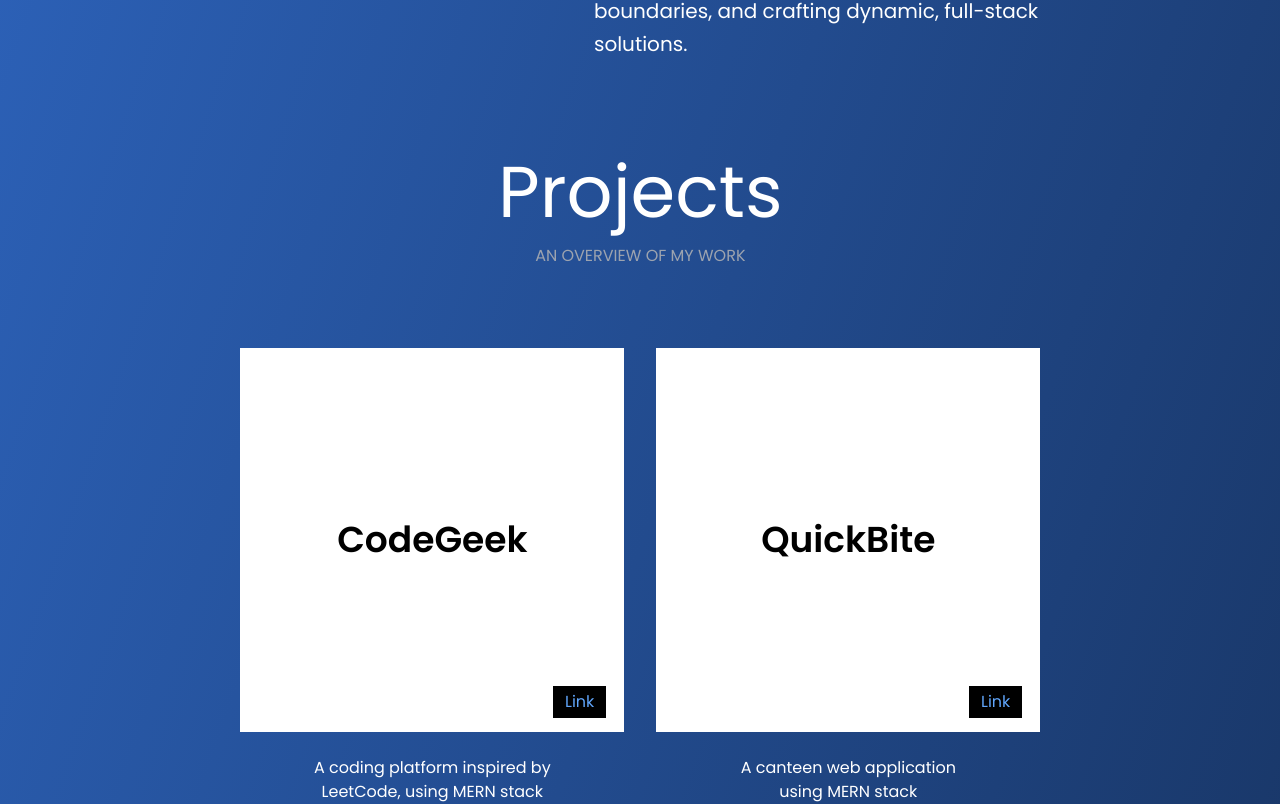
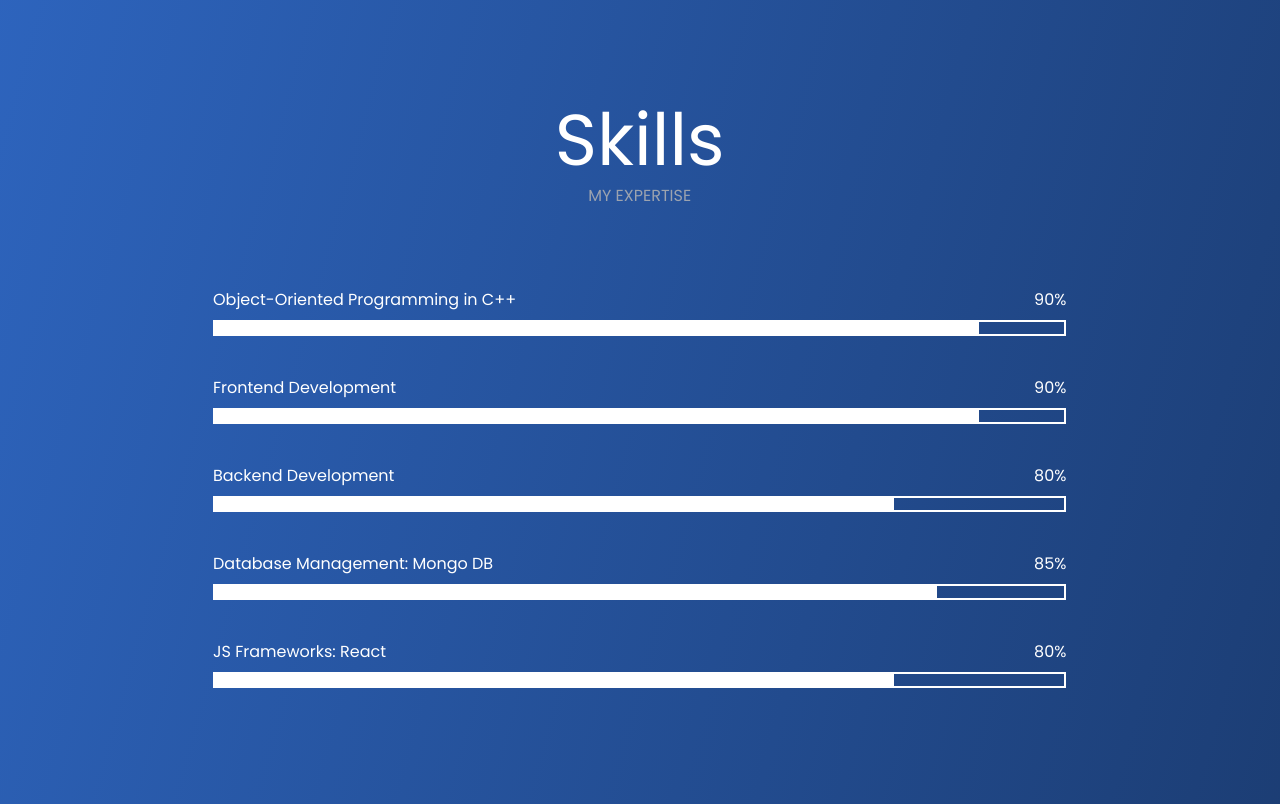
Before and after one commit to SunnyBaryah/portfolio-2, a React (Vite) app: page / in a window 1280 px wide. Shown: the part 1476-2280 px from the top of the page. Built offline with nearby package versions, Linux system fonts and the light colour scheme.

Commit message:
Add skills section

```diff
--- a/src/App.jsx
+++ b/src/App.jsx
@@ -4,11 +4,13 @@ import About from "./components/About";
 import Navbar from "./components/Navbar";
 import Projects from "./components/Projects";
 import Contact from "./components/Contact";
+import Skills from "./components/Skills";
 function App() {
   const homeRef = useRef(null);
   const aboutRef = useRef(null);
   const projectRef = useRef(null);
   const contactRef = useRef(null);
+  const skillRef = useRef(null);
   return (
     <div className="min-h-screen bg-gradient-to-br from-blue-500 to to-black bg-[length:200%_200%] animate-gradient-slow font-['Poppins'] ">
       {/* Pass refs to the Navbar for scrolling */}
@@ -17,13 +19,18 @@ function App() {
         aboutRef={aboutRef}
         projectsRef={projectRef}
         contactRef={contactRef}
+        skillRef={skillRef}
       />
 
       {/* Pass refs to the sections */}
       <Home ref={homeRef} />
       <About ref={aboutRef} />
+      <Skills ref={skillRef} />
       <Projects ref={projectRef} />
       <Contact ref={contactRef} />
+      <div className="py-2 flex justify-center content-center text-gray-400">
+        <p>Made by NipunBaryah</p>
+      </div>
     </div>
   );
 }
--- a/src/components/About.jsx
+++ b/src/components/About.jsx
@@ -6,7 +6,7 @@ const About = forwardRef((props, ref) => {
     threshold: 0.1,
   });
   return (
-    <div ref={ref} className="min-h-screen ">
+    <div ref={ref} className="mb-32 ">
       <div
         ref={ref1}
         className={`transition-transform transform duration-500 ${
@@ -25,7 +25,11 @@ const About = forwardRef((props, ref) => {
             />
           </div>
           <div className="w-full xl:w-3/4 lg:text-xl flex items-center">
-            <p className="leading-relaxed">
+            <p
+              className={`leading-relaxed transition-transform transform duration-1000 ${
+                inView ? "animate-popUpLate" : "opacity-0"
+              }`}
+            >
               I am a dedicated web developer with over a year of hands-on
               experience, including mastering data structures and algorithms
               (DSA) and developing full-stack projects using the MERN stack. My
--- a/src/components/Contact.jsx
+++ b/src/components/Contact.jsx
@@ -6,7 +6,7 @@ const Contact = forwardRef((props, ref) => {
     threshold: 0.1,
   });
   return (
-    <div ref={ref} className="min-h-screen w-4/6 mx-auto ">
+    <div ref={ref} className="w-4/6 mx-auto">
       <div
         ref={ref1}
         className={`transition-transform transform duration-500 ${
@@ -24,20 +24,26 @@ const Contact = forwardRef((props, ref) => {
             method="POST"
           >
             <input
-              className="w-full h-10 p-2 text-black"
+              className={`transition-transform transform duration-500 ${
+                inView ? "animate-popUp" : "opacity-0"
+              } w-full h-10 p-2 text-black`}
               placeholder="Enter your name"
               type="text"
               name="name"
             />
             <input
-              className="w-full h-10 p-2 text-black"
+              className={`transition-transform transform duration-500 ${
+                inView ? "animate-popUpLate" : "opacity-0"
+              } w-full h-10 p-2 text-black`}
               placeholder="Enter your email"
               type="email"
               name="email"
             />
 
             <textarea
-              className="w-full h-32 p-2 text-black"
+              className={`transition-transform transform duration-500 ${
+                inView ? "animate-popUpLater" : "opacity-0"
+              } w-full h-32 p-2 text-black`}
               placeholder="Enter your message"
               name="message"
             ></textarea>
@@ -52,7 +58,11 @@ const Contact = forwardRef((props, ref) => {
         </div>
         <div className="mt-10 w-full flex flex-col items-center justify-center gap-8">
           <h1 className="text-xl xl:text-4xl">Social Handles</h1>
-          <div className="flex flex-wrap">
+          <div
+            className={`transition-transform transform duration-500 ${
+              inView ? "animate-popUpLater" : "opacity-0"
+            } flex flex-wrap`}
+          >
             <SocialBtn />
           </div>
         </div>
--- a/src/components/Home.jsx
+++ b/src/components/Home.jsx
@@ -6,7 +6,7 @@ const Home = forwardRef((props, ref) => {
     threshold: 0.1,
   });
   return (
-    <div ref={ref} className={`min-h-screen `}>
+    <div ref={ref} className={`mb-20`}>
       <div
         ref={ref1}
         className={`transition-transform transform duration-500 ${
@@ -18,8 +18,20 @@ const Home = forwardRef((props, ref) => {
             <p>HELLO THERE!</p>
           </div>
           <div className="text-2xl md:text-7xl lg:text-5xl xl:text-7xl flex flex-col gap-4">
-            <span>I am Nipun Baryah,</span>
-            <span>a web developer</span>
+            <span
+              className={`transition-transform transform duration-500 ${
+                inView ? "animate-popUpLate" : "opacity-0"
+              }`}
+            >
+              I am Nipun Baryah,
+            </span>
+            <span
+              className={`transition-transform transform duration-500 ${
+                inView ? "animate-popUpLater" : "opacity-0"
+              }`}
+            >
+              a web developer
+            </span>
           </div>
           <div className=" text-gray-400 text-xl">
             <p>ENTRY LEVEL DEVELOPER</p>
--- a/src/components/Navbar.jsx
+++ b/src/components/Navbar.jsx
@@ -1,7 +1,7 @@
 import React from "react";
 import { useState, useEffect } from "react";
 import NavButton from "./common/NavButton";
-const Navbar = ({ homeRef, aboutRef, projectsRef, contactRef }) => {
+const Navbar = ({ homeRef, aboutRef, projectsRef, contactRef, skillRef }) => {
   const scrollToSection = (sectionRef) => {
     sectionRef.current.scrollIntoView({ behavior: "smooth" });
   };
@@ -45,6 +45,9 @@ const Navbar = ({ homeRef, aboutRef, projectsRef, contactRef }) => {
         <nav className="hidden lg:block">
           <NavButton onClick={() => scrollToSection(homeRef)}>Home</NavButton>
           <NavButton onClick={() => scrollToSection(aboutRef)}>About</NavButton>
+          <NavButton onClick={() => scrollToSection(skillRef)}>
+            Skills
+          </NavButton>
           <NavButton onClick={() => scrollToSection(projectsRef)}>
             Projects
           </NavButton>
@@ -53,7 +56,7 @@ const Navbar = ({ homeRef, aboutRef, projectsRef, contactRef }) => {
           </NavButton>
         </nav>
         <a
-          href="https://drive.google.com/file/d/13RxX996gLr1-JrFrN0xNg0Oqz5rMdYZK/view?usp=sharing"
+          href="https://drive.google.com/file/d/1Z14K6leu4Y31i4_FXWi5q0unbf6QPNGx/view?usp=sharing"
           target="_blank"
         >
           <button className=" bg-white text-blue-400 px-2 py-1 lg:px-4 lg:py-2 hover:bg-blue-400 hover:text-white hover:scale-110 duration-300">
--- a/src/components/Projects.jsx
+++ b/src/components/Projects.jsx
@@ -36,7 +36,7 @@ const Projects = forwardRef((props, ref) => {
     },
   ];
   return (
-    <div ref={ref} className="w-5/6 mx-auto min-h-screen ">
+    <div ref={ref} className="w-5/6 mx-auto mb-32 ">
       <div
         ref={ref1}
         className={`transition-transform transform duration-500 ${
@@ -49,7 +49,11 @@ const Projects = forwardRef((props, ref) => {
           </h2>
           <p className="text-gray-400">AN OVERVIEW OF MY WORK</p>
         </div>
-        <div className="flex flex-wrap gap-8 w-[90%] justify-center items-center">
+        <div
+          className={`transition-transform transform duration-500 ${
+            inView ? "animate-popUp" : "opacity-0"
+          } flex flex-wrap gap-8 w-[90%] justify-center items-center`}
+        >
           {projects.length > 0 &&
             projects.map((project) => <ProjectCard project={project} />)}
         </div>
--- /dev/null
+++ b/src/components/Skills.jsx
@@ -0,0 +1,101 @@
+import React, { forwardRef } from "react";
+import aboutPic from "/about3.jfif";
+import { useInView } from "react-intersection-observer";
+import ProgressBar from "./common/ProgressBar";
+const Skills = forwardRef((props, ref) => {
+  const [ref1, inView] = useInView({
+    threshold: 0.1,
+  });
+  return (
+    <div ref={ref} className="mb-32 w-4/6 mx-auto ">
+      <div
+        ref={ref1}
+        className={`transition-transform transform duration-500 ${
+          inView ? "animate-popUp" : "opacity-0"
+        } flex flex-col items-center lg:gap-20 text-white`}
+      >
+        <div className={` flex flex-col items-center mt-14 lg:mt-0`}>
+          <h2 className="text-4xl md:text-7xl pt-8 pb-2">Skills</h2>
+          <p className="text-gray-400">MY EXPERTISE</p>
+        </div>
+        <div
+          className={`transition-transform transform duration-500 ${
+            inView ? "animate-popUp" : "opacity-0"
+          } w-full flex flex-col gap-10 items-center mt-14 lg:mt-0`}
+        >
+          <div className={`w-full flex flex-col gap-2`}>
+            <div className="w-full flex justify-between">
+              <h1>Object-Oriented Programming in C++</h1>
+              <h1>90%</h1>
+            </div>
+
+            <ProgressBar
+              className={`transition-transform transform duration-500 ${
+                inView ? "animate-popUp" : "opacity-0"
+              }`}
+              targetProgress={90}
+            />
+          </div>
+          <div className="w-full flex flex-col gap-2">
+            <div className="w-full flex justify-between">
+              <h1>Frontend Development</h1>
+              <h1>90%</h1>
+            </div>
+            {
+              <ProgressBar
+                className={`transition-transform transform duration-500 ${
+                  inView ? "animate-popUp" : "opacity-0"
+                }`}
+                targetProgress={90}
+              />
+            }
+          </div>
+          <div className="w-full flex flex-col gap-2">
+            <div className="w-full flex justify-between">
+              <h1>Backend Development</h1>
+              <h1>80%</h1>
+            </div>
+            {
+              <ProgressBar
+                className={`transition-transform transform duration-500 ${
+                  inView ? "animate-popUp" : "opacity-0"
+                }`}
+                targetProgress={80}
+              />
+            }
+          </div>
+          <div className="w-full flex flex-col gap-2">
+            <div className="w-full flex justify-between">
+              <h1>Database Management: Mongo DB</h1>
+              <h1>85%</h1>
+            </div>
+            {
+              <ProgressBar
+                className={`transition-transform transform duration-500 ${
+                  inView ? "animate-popUp" : "opacity-0"
+                }`}
+                targetProgress={85}
+              />
+            }
+          </div>
+          <div className="w-full flex flex-col gap-2">
+            <div className="w-full flex justify-between">
+              <h1>JS Frameworks: React</h1>
+              <h1>80%</h1>
+            </div>
+            {
+              <ProgressBar
+                className={`transition-transform transform duration-500 ${
+                  inView ? "animate-popUp" : "opacity-0"
+                }`}
+                targetProgress={80}
+              />
+            }
+          </div>
+        </div>
+      </div>
+    </div>
+  );
+});
+
+export default Skills;
--- /dev/null
+++ b/src/components/common/ProgressBar.jsx
@@ -0,0 +1,30 @@
+import React, { useEffect, useState } from "react";
+
+const ProgressBar = ({ targetProgress, className }) => {
+  const [currentProgress, setCurrentProgress] = useState(0);
+
+  useEffect(() => {
+    const animation = setInterval(() => {
+      setCurrentProgress((prev) => {
+        if (prev < targetProgress) {
+          return Math.min(prev + 1, targetProgress);
+        }
+        clearInterval(animation);
+        return prev;
+      });
+    }, 10);
+  }, [targetProgress]);
+
+  return (
+    <div
+      className={`${className} w-full border-2 border-white h-4 overflow-hidden`}
+    >
+      <div
+        className="bg-white h-full animation-progress"
+        style={{ width: `${currentProgress}%` }}
+      ></div>
+    </div>
+  );
+};
+
+export default ProgressBar;
--- a/tailwind.config.js
+++ b/tailwind.config.js
@@ -16,6 +16,9 @@ export default {
       animation: {
         "gradient-slow": "gradient 8s ease infinite",
         popUp: "popUp 0.8s ease-in-out forwards",
+        popUpLate: "popUp 1.2s ease-in-out forwards",
+        popUpLater: "popUp 1.4s ease-in-out forwards",
+        popUpLater2: "popUp 1.6s ease-in-out forwards",
       },
     },
   },
```
